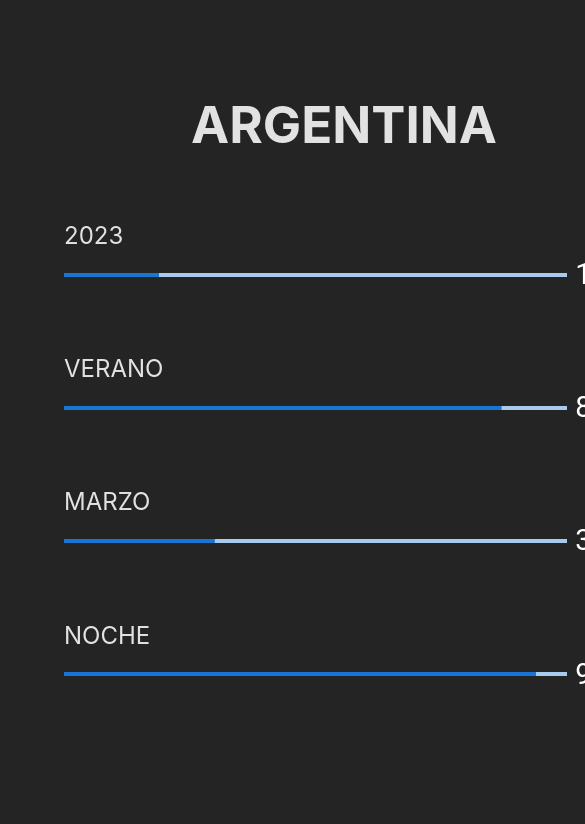
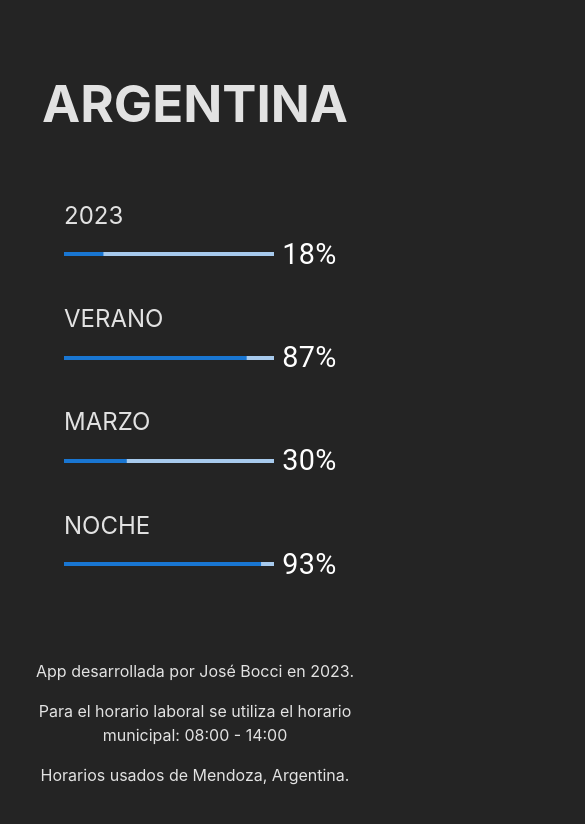
Before and after one commit to Jose-Bocci/time-progress-app, a React (Vite) app: page / in a window 390 px wide. Shown: the top 824 px of the page, 585 px wide, since content can reach past the window. Built offline with nearby package versions, Linux system fonts and the light colour scheme.

Commit message:
update
footer of web
mobile desing try

```diff
--- a/src/App.css
+++ b/src/App.css
@@ -7,5 +7,9 @@
 
 .card {
   padding: 2em;
-  width: 35em;
+  width: auto;
 }
+
+.footer {
+  text-align: center;
+}
--- a/src/App.jsx
+++ b/src/App.jsx
@@ -103,6 +103,14 @@ function App() {
             {dayValue} <LinearProgressWithLabel value={dayPercentageValue} />
           </div>
         </div>
+        <div className="footer">
+          <p>App desarrollada por José Bocci en 2023.</p>
+          <p>
+            Para el horario laboral se utiliza el horario municipal: 08:00 -
+            14:00
+          </p>
+          <p> Horarios usados de Mendoza, Argentina.</p>
+        </div>
       </div>
     );
   } catch (error) {
```
